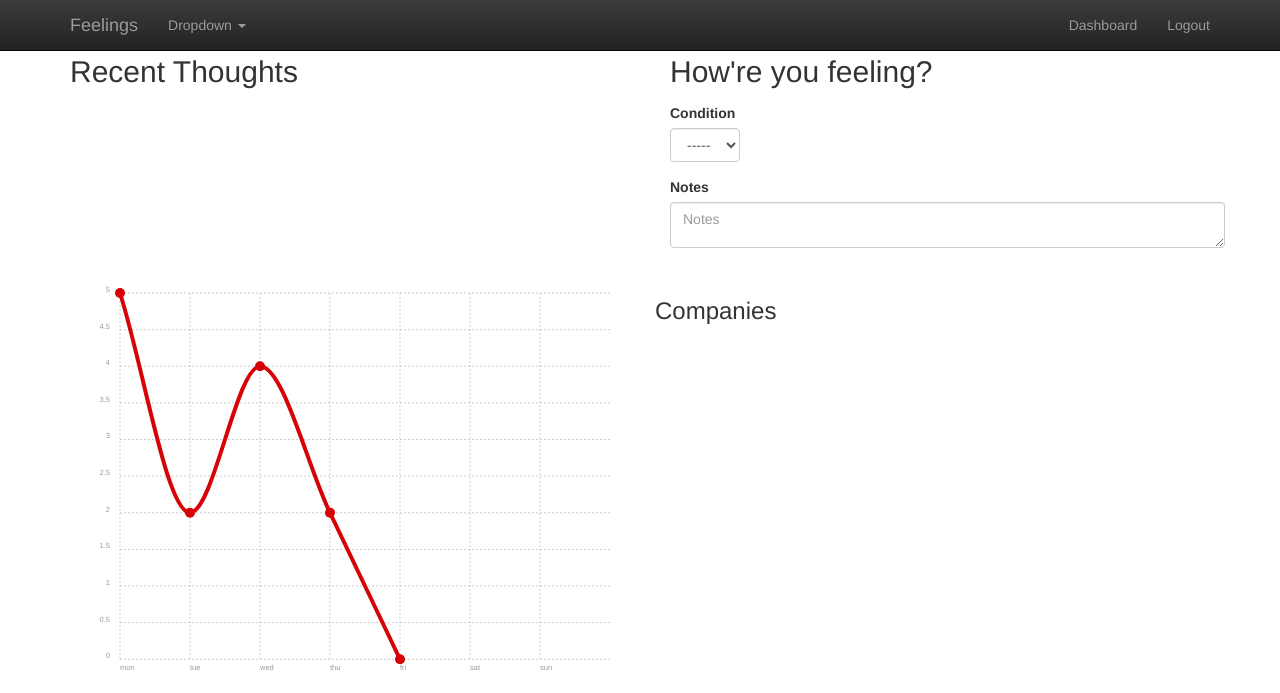
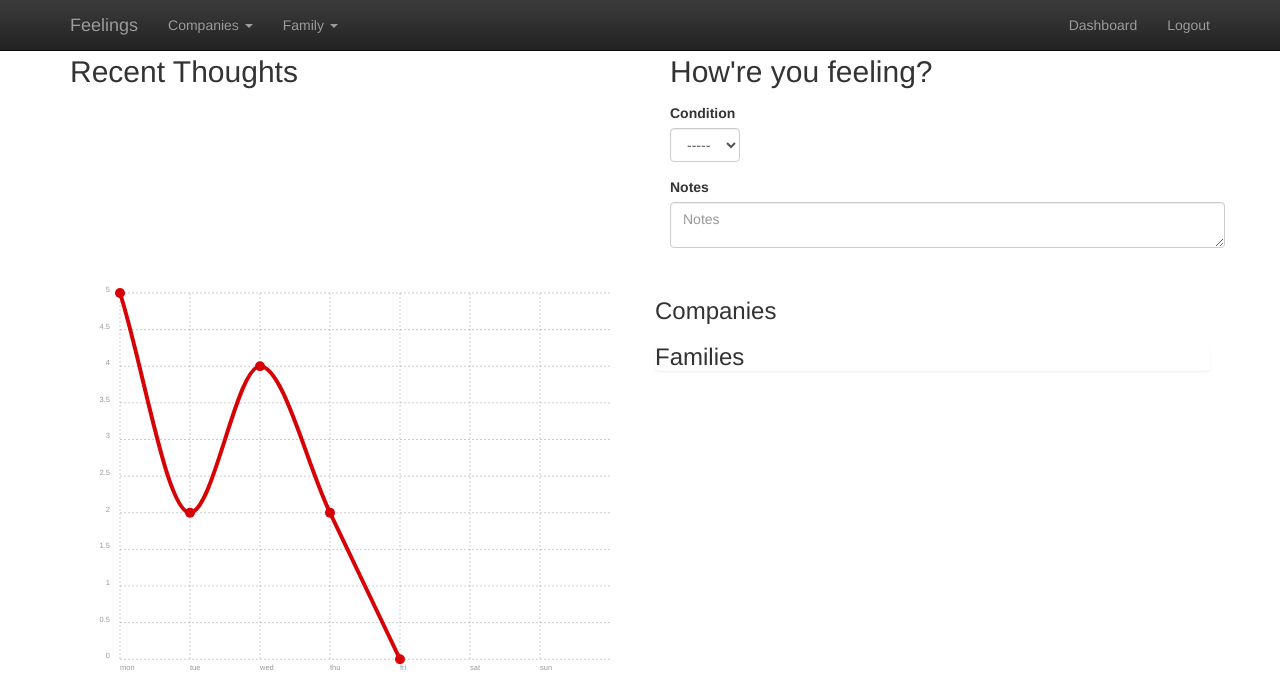
Before and after one commit to ojhadibyanshu92/livestream-django-feeling, a Django app: page /users/dashboard/ in a window 1280 px wide; the page is wider, and only the part inside the window is pictured. Shown: the top 693 px of that part. Run offline with Django 3.2, Linux system fonts and the light colour scheme; the visitor is signed in with stand-in values (Sample User, id 1); data that the repository does not hold is empty; parts of the project's set-up code (start-up, migrations or seed data) failed here and were passed over; some libraries are stand-ins or nearby versions.

Commit message:
family form included in dashboard and modification in dashboard,layout

```diff
--- a/feeling/group/urls.py
+++ b/feeling/group/urls.py
@@ -1,7 +1,7 @@
 from django.conf.urls import url, include
 
 from . import views
-from .views import company
+from .views import company,family
 
 company_patterns = [
 
@@ -10,9 +10,17 @@ company_patterns = [
     url(r'^(?P<slug>[-\w]+)/$', views.company.Detail.as_view(), name='detail'),
 
 ]
+family_patterns = [
+
+    url(r'^create/$', views.family.Create.as_view(), name='create'),
+    url(r'^edit/(?P<slug>[-\w]+)/$', views.family.Update.as_view(), name='update'),
+    url(r'^(?P<slug>[-\w]+)/$', views.family.Detail.as_view(), name='detail'),
+
+]
 
 urlpatterns = [
 
     url(r'^companies/', include(company_patterns, namespace='companies')),
+    url(r'^families/', include(family_patterns, namespace='families')),
 
 ]
--- a/feeling/templates/layout.html
+++ b/feeling/templates/layout.html
@@ -50,11 +50,23 @@
                 <li class="dropdown">
                     <a aria-expanded="false" aria-haspopup="true" class="dropdown-toggle" data-toggle="dropdown"
                        href="#"
-                       role="button">Dropdown <span class="caret"></span></a>
+                       role="button">Companies <span class="caret"></span></a>
                     <ul class="dropdown-menu">
-                        <li><a href="{% url 'group:companies:create' %}">Create</a></li>
+                        <li><a href="{% url 'group:companies:create' %}">Create company</a></li>
                         {% for company in users.companies.all %}
                         <li><a href="{% url 'group:companies:details' slug=comapny.slug %}">{{company.name}}</a></li>
+                        {% endfor %}
+                    </ul>
+                </li>
+
+                <li class="dropdown">
+                    <a aria-expanded="false" aria-haspopup="true" class="dropdown-toggle" data-toggle="dropdown"
+                       href="#"
+                       role="button">Family <span class="caret"></span></a>
+                    <ul class="dropdown-menu">
+                        <li><a href="{% url 'group:families:create' %}">Create Family</a></li>
+                        {% for family in users.families.all %}
+                        <li><a href="{% url 'group:families:details' slug=family.slug %}">{{family.name}}</a></li>
                         {% endfor %}
                     </ul>
                 </li>
--- a/feeling/users/templates/users/dashboard.html
+++ b/feeling/users/templates/users/dashboard.html
@@ -49,6 +49,13 @@
                 <a class="list-group-item"
                    href="{% url 'group:companies:detail' slug=company.slug %}">{{company.name}}</a>
                 {% endfor %}
+
+            <h3>Families</h3>
+            <div class="list-group">
+                {% for family in user.families.all %}
+                <a class="list-group-item"
+                   href="{% url 'group:families:detail' slug=family.slug %}">{{family.name}}</a>
+                {% endfor %}
             </div>
         </div>
     </div>
```
Also changed, not shown: feeling/group/templates/families/detail.html (+37 -0 lines), feeling/group/templates/families/form.html (+50 -0 lines).
